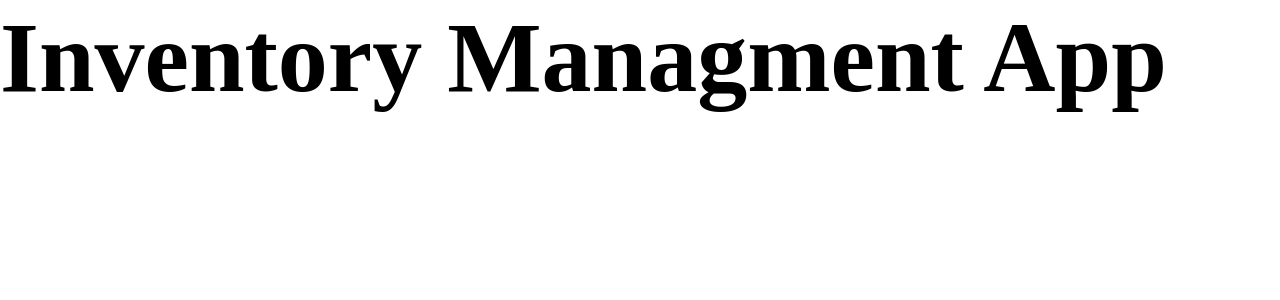
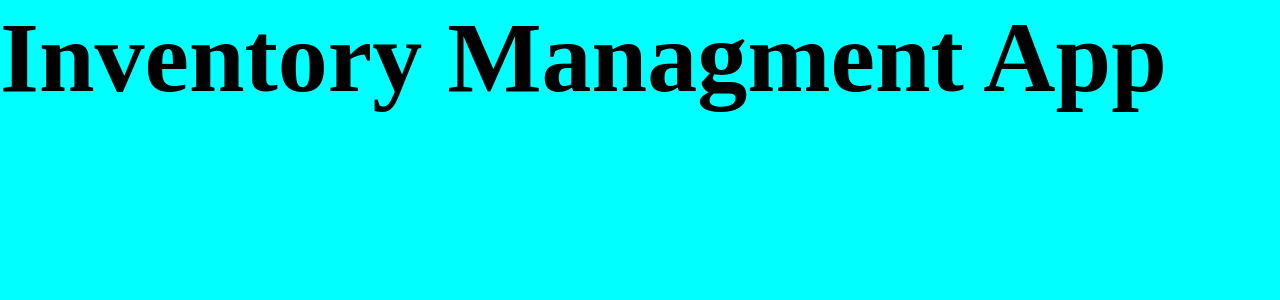
Before and after one commit to Visionaries007/inventory-final, a React (Create React App) app: page / in a window 1280 px wide. Shown: the top 300 px of the page. Built offline with nearby package versions, Linux system fonts and the light colour scheme.

Commit message:
deploy my react-app color aqua

```diff
--- a/src/app.scss
+++ b/src/app.scss
@@ -7,6 +7,7 @@
   }
 }
 body {
+  background: aqua;
 }
 html {
   font-size: 62.5%;
```
